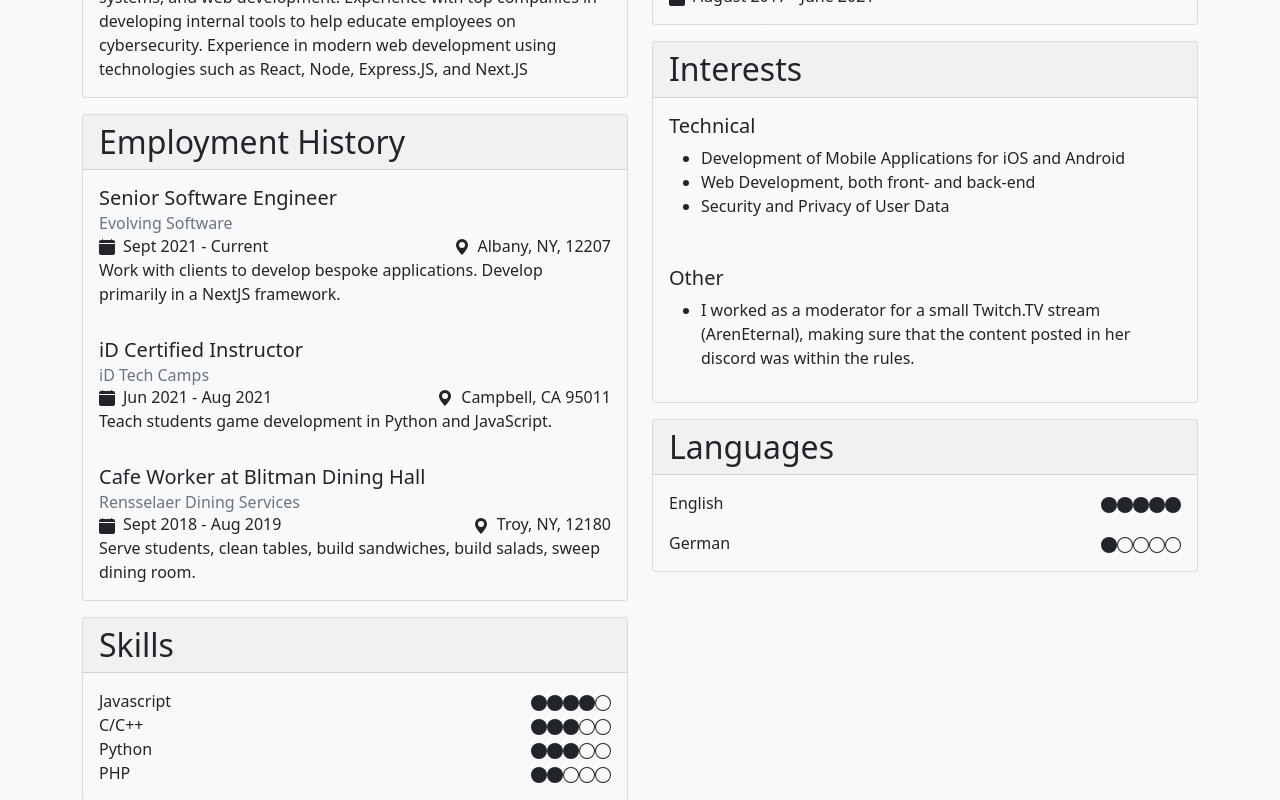
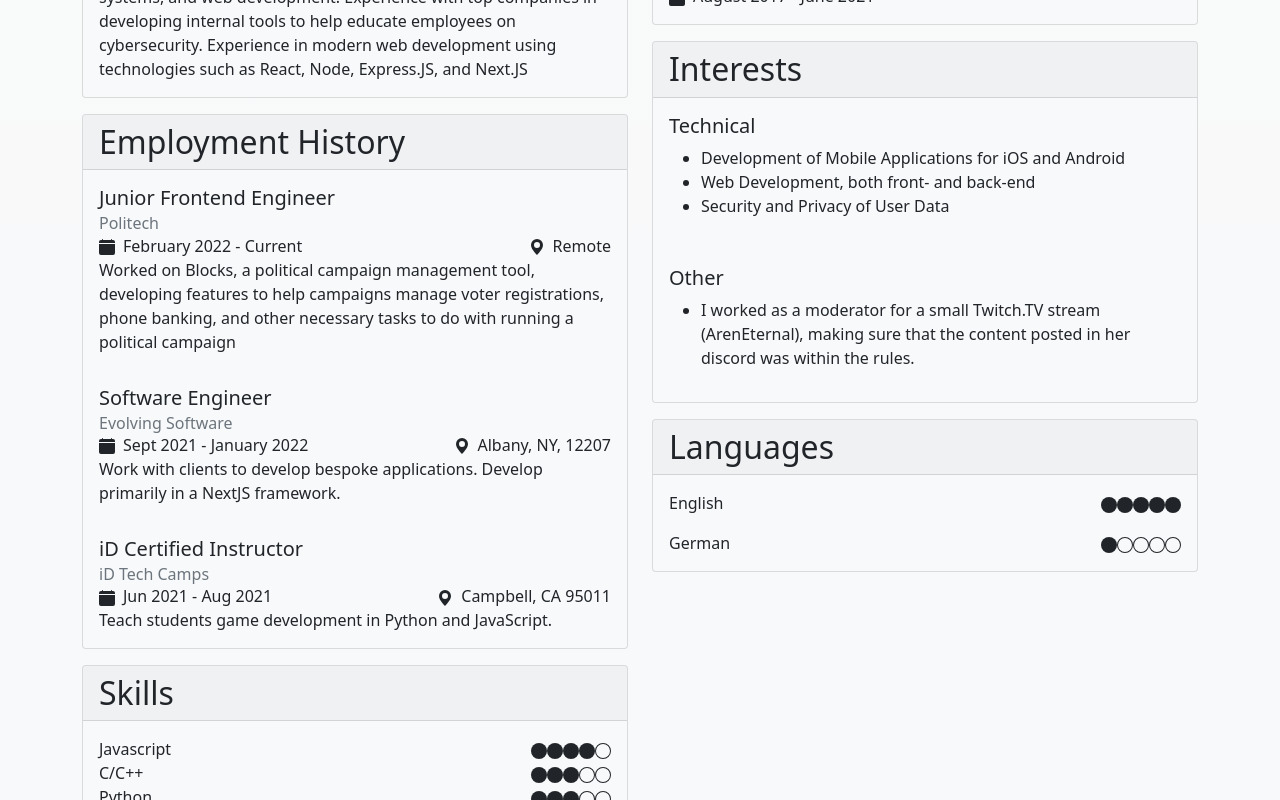
Before and after one commit to brookerose1312/website, a Next.js app: page /resume in a window 1280 px wide. Shown: the part 459-1259 px from the top of the page. Built offline with nearby package versions, Linux system fonts and the light colour scheme.

Commit message:
Update (working for Politech, not Evolving Software)

```diff
--- a/pages/resume.jsx
+++ b/pages/resume.jsx
@@ -57,12 +57,34 @@ export default function Resume() {
             <Card bg="light" className="mt-3">
               <Card.Header as="h2">Employment History</Card.Header>
               <Card.Body>
-                <Card.Title>Senior Software Engineer</Card.Title>
+                <Card.Title>Junior Frontend Engineer</Card.Title>
+                <Card.Subtitle className="text-muted">Politech</Card.Subtitle>
+                <div className="d-flex justify-content-between">
+                  <div>
+                    <CalendarFill className="me-2" />
+                    February 2022 - Current
+                  </div>
+                  <div>
+                    <GeoAltFill className="me-2" />
+                    Remote
+                  </div>
+                </div>
+                <Card.Text>
+                  Worked on Blocks, a political
+                  campaign management tool, developing
+                  features to help campaigns manage
+                  voter registrations, phone banking,
+                  and other necessary tasks to do with
+                  running a political campaign
+                </Card.Text>
+              </Card.Body>
+              <Card.Body>
+                <Card.Title>Software Engineer</Card.Title>
                 <Card.Subtitle className="text-muted">Evolving Software</Card.Subtitle>
                 <div className="d-flex justify-content-between">
                   <div>
                     <CalendarFill className="me-2" />
-                    Sept 2021 - Current
+                    Sept 2021 - January 2022
                   </div>
                   <div>
                     <GeoAltFill className="me-2" />
@@ -90,29 +112,6 @@ export default function Resume() {
                 </div>
                 <Card.Text>
                   Teach students game development in Python and JavaScript.
-                </Card.Text>
-              </Card.Body>
-              <Card.Body>
-                <Card.Title>
-                  Cafe Worker at Blitman Dining Hall
-                </Card.Title>
-                <Card.Subtitle className="text-muted">
-                  Rensselaer Dining Services
-                </Card.Subtitle>
-                <div className="d-flex justify-content-between">
-                  <div>
-                    <CalendarFill className="me-2" />
-                    Sept 2018 - Aug 2019
-                  </div>
-                  <div>
-                    <GeoAltFill className="me-2" />
-                    Troy, NY, 12180
-                  </div>
-                </div>
-                <Card.Text>
-                  Serve students, clean tables, build
-                  sandwiches, build salads, sweep dining
-                  room.
                 </Card.Text>
               </Card.Body>
             </Card>
```
Also changed, not shown: pages/about.mdx (+7 -7 lines).
